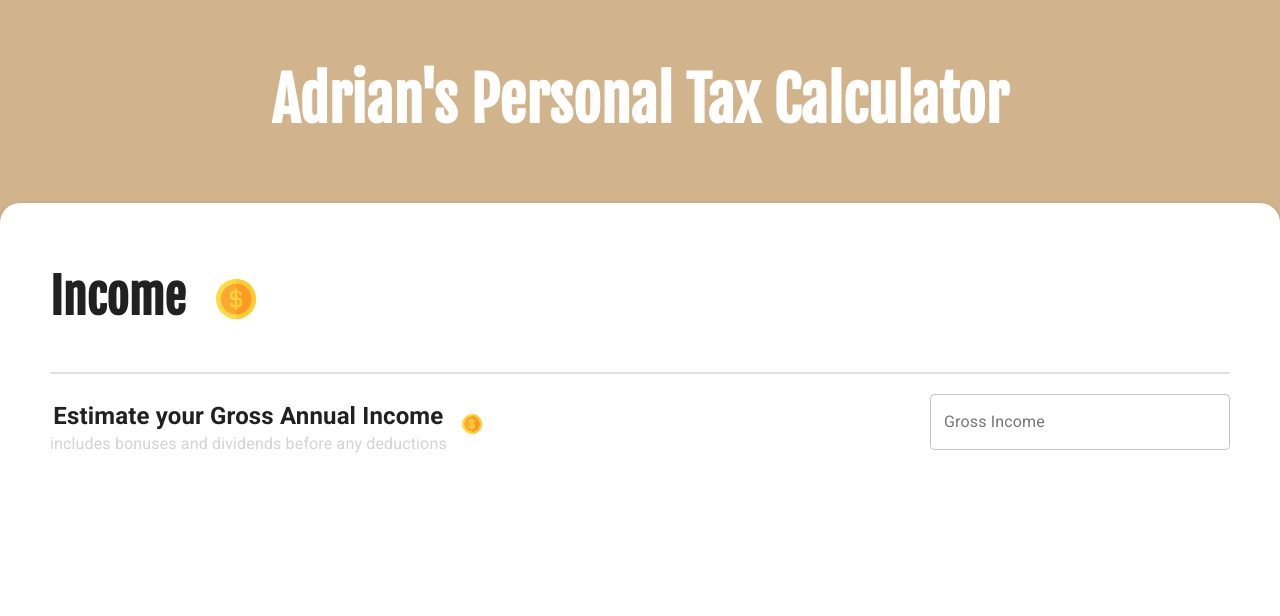
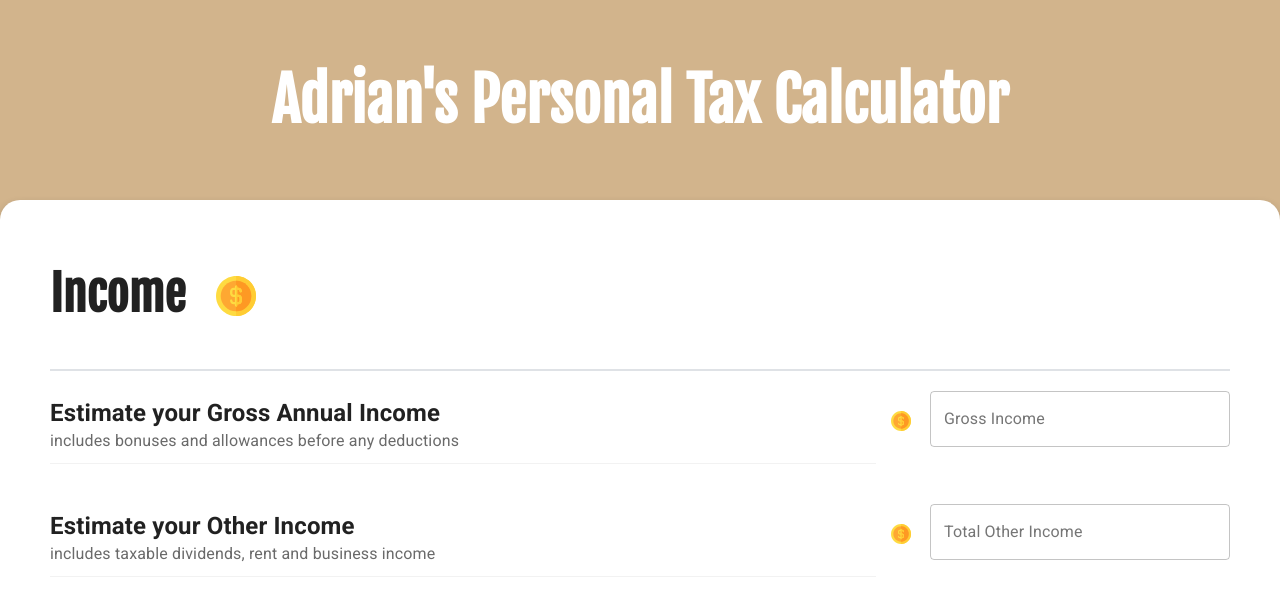
Before and after one commit to khun84/IncomeTaxCalculator, a React (Create React App) app: page / in a window 1280 px wide. Shown: the top 616 px of the page. Built offline with nearby package versions, Linux system fonts and the light colour scheme.

Commit message:
added second question and divider

```diff
--- a/public/app.css
+++ b/public/app.css
@@ -63,6 +63,8 @@
 
 .horizontalRow {
     width: 100%;
+    overflow: auto;
+    margin: 0 0 20px 0;
 }
 
 .horizontalRow h4{
@@ -72,6 +74,7 @@
 
 .questionText {
     display: inline-block;
+    text-align: left;
     float: left;
 }
 
@@ -83,7 +86,8 @@
 
 .subtitles {
     font-size: 16px;
-    color: lightgray;
+    color: #6a6a6a;
+    margin-bottom: 10px;
 }
 
 .questionIcon img {
@@ -107,6 +111,11 @@
 
 .b-border {
     border-bottom: 2px solid #dfe2e6;
+}
+
+.question-bottom-border {
+    border-bottom: 1px solid #f2f2f2;
+    width: 70%;
 }
 
 @media (max-width: 1280px)  {
--- a/src/HeaderSection.js
+++ b/src/HeaderSection.js
@@ -1,14 +1,12 @@
 import React, { Component, PropTypes } from 'react';
 
-export default class HeaderSection extends Component {
+export default function IncomeSection(props) {
 
-    render() {
         return (
             <div className="headerSection b-border">
                 <h3>Income <span className="spacing"></span><img src="assets/dollar.svg"></img></h3>
             </div>
 
         );
-    }
 
   }
--- a/src/TextQuestion.js
+++ b/src/MoneyTextQuestion.js
@@ -29,7 +29,7 @@ function NumberFormatCustom(props) {
 //   };
 
 
-export default function TextQuestion() {
+export default function MoneyTextQuestion(props) {
 
     const [values, setValues] = React.useState({
         numberformat: '',
@@ -43,11 +43,11 @@ export default function TextQuestion() {
       };
 
         return (
-            <div className="horizontalRow">
+            <div className="horizontalRow ">
 
-                <div className="questionText">
-                    <h4> Estimate your Gross Annual Income </h4>
-                    <div className="subtitles">includes bonuses and dividends before any deductions</div>
+                <div className="questionText question-bottom-border">
+                    <h4>{props.questionTitle} </h4>
+                    <div className="subtitles">{props.questionSubtitle}</div>
                 </div>
 
                 <div className="questionIcon"><img src="assets/dollar.svg"></img> </div>
@@ -55,7 +55,7 @@ export default function TextQuestion() {
                 <div className="incomeInput">
                 <TextField
                     fullWidth
-                    label="Gross Income"
+                    label={props.label}
                     variant="outlined"
                     value={values.numberformat}
                     onChange={handleChange('numberformat')}
@@ -66,7 +66,6 @@ export default function TextQuestion() {
                 />
                 </div>
 
-
             </div>
 
         );
--- a/src/Section.js
+++ b/src/Section.js
@@ -1,6 +1,6 @@
 import React, { Component, PropTypes } from 'react';
 import HeaderSection from './HeaderSection';
-import TextQuestion from './TextQuestion';
+import MoneyTextQuestion from './MoneyTextQuestion';
 
 export default class Section extends Component {
 
@@ -8,8 +8,17 @@ export default class Section extends Component {
         return (
             <div className="section">
                 <HeaderSection />
-                <div></div>
-                <TextQuestion />
+
+                <MoneyTextQuestion
+                questionTitle="Estimate your Gross Annual Income"
+                questionSubtitle="includes bonuses and allowances before any deductions"
+                label="Gross Income"/>
+
+                <MoneyTextQuestion
+                questionTitle="Estimate your Other Income"
+                questionSubtitle="includes taxable dividends, rent and business income"
+                label="Total Other Income"/>
+
             </div>
 
         );
```
